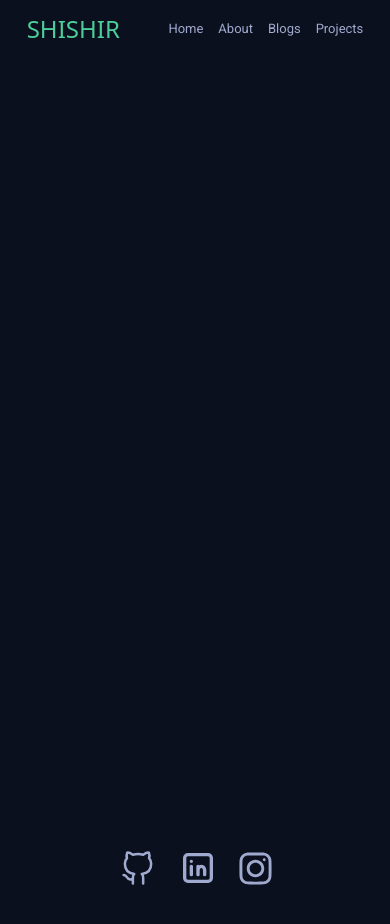
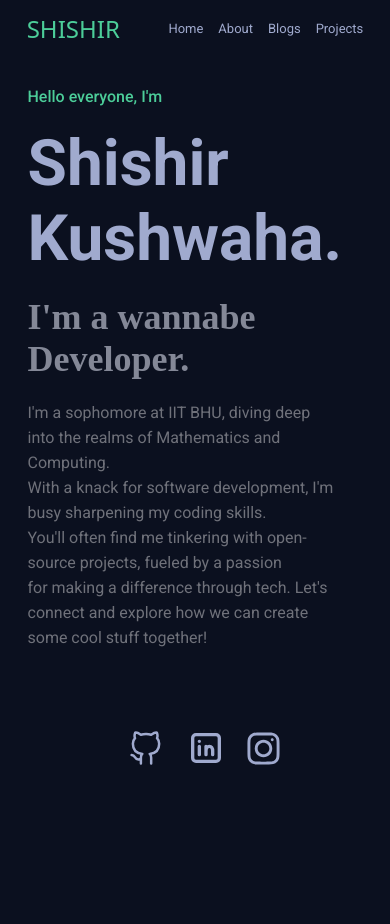
Before and after one commit to shishir-11/portfolio, a React (Vite) app: page / in a window 390 px wide. Shown: the top 924 px of the page. After the commit the page ends 844 px from the top, so only its background shows below. Built offline with nearby package versions, Linux system fonts and the light colour scheme; the HTML template or start-up script is replaced by a standard one; a web font is replaced by a local one.

Commit message:
Added Description

```diff
--- a/src/pages/HomePage.css
+++ b/src/pages/HomePage.css
@@ -1,10 +1,19 @@
 .home-page{
-    padding-top: 10%;
     display: flex;
-    height: 70svh;
+    position: absolute;
+    overflow-y: hidden;
+    width: 100%;
+    overflow-x: hidden;
+    /* height: 100%; */
+    padding-bottom: 5%;
+    /* margin-bottom: 5%; */
 }
 
 .contact-section{
+    position: relative;
+    /* height: 80svh; */
+    /* height: 80%; */
+    height: 80svh;
     display: flex;
     flex-direction: column;
     justify-content: end;
@@ -12,31 +21,109 @@
     gap: 20px;
     padding-left: 5%;
     padding-right: 5%;
-    padding-bottom: 5%;
-    /* img{
-        width: 40px;
-    } */
+
+    hr{
+        height: 20%;
+        color: #4CCD99;
+    }
+}
+
+.info-section{
+    width: 100%;
+    /* margin-top: 5%; */
+    /* position: relative; */
+    padding-left: 5%;
+    display: flex;
+    flex-direction: column;
+    justify-content: center;
+    gap: 20px;
+
+    .line-one{
+        color: #4CCD99;
+    }
+
+    .name{
+        font-size: 3rem;
+        color: #a0aace;
+
+    }
+
+    .subtitle{
+        font-size: 2.5rem;
+        color: #848897;
+    }
+
+
+    div p{
+        margin: 0;
+    }
+
+    div h1{
+        margin: 0;
+    }
+
+    div h2{
+        margin: 0;
+    }
+
+    .description{
+        font-size: 1rem;
+        color: #6f717a;
+        line-height: 25px;
+    }
 }
 
 @media (max-width:1000px){
 
-    .contact-section{
-        padding-bottom: 30px;
-        /* img{
-            width: 35px;
-        } */
+    .info-section{
+        margin-top: 5%;
+        .description{
+            width: 90%;
+        }
     }
 }
 
 @media (max-width: 600px){
     .home-page{
         flex-direction: column-reverse;
-        height: 100svh;
+        /* height: 100svh; */
     }
     .contact-section{
+        height: fit-content;
+        margin-top: 20%;
         flex-direction: row;
-        padding-bottom: 10%;
+        /* padding-bottom: 10%; */
         align-items: center;
         justify-content: center;
+        hr{
+            display: none;
+        }
     }
+
+    .info-section{
+        margin-top: 10%;
+        .name{
+            font-size: 2rem;
+        }
+        .subtitle{
+            font-size: 1.5rem;
+        }
+        .description{
+            font-size: 1rem;
+            width: 80%;
+        }
+    }
+
 }
+
+/* @media(max-height:800px){
+    .info-section{
+        margin-top: 40%;
+    }
+} */
+
+/* @media(max-height:600px){
+    .info-section{
+        top:30%;
+    }
+} */
--- a/src/pages/HomePage.jsx
+++ b/src/pages/HomePage.jsx
@@ -8,13 +8,18 @@ const HomePage = () => {
     return (
         <div className='home-page'>
                <div className='contact-section'>
+                   <hr/>
+
                     <a href='https://github.com/shishir-11'><img src={github} width={'40px'}/></a>
                     <a href='https://www.linkedin.com/in/shishir-kushwaha-450437258/'><img src={linkedin} width='40px'/></a>
                     <a href='https:/www.instagram.com/shishir_.05'><img src={instagram} width={'35px'}/></a>
                </div>
 
                <div className='info-section'>
-
+                    <div className='line-one roboto-medium'><p>Hello everyone, I'm</p></div>
+                    <div className='name roboto-black'><h1>Shishir Kushwaha.</h1></div>
+                    <div className='subtitle'><h2>I'm a wannabe Developer.</h2></div>
+                    <div className='description roboto-regular'><p>I'm a sophomore at IIT BHU, diving deep into the realms of Mathematics and Computing.<br/> With a knack for software development, I'm busy sharpening my coding skills.<br/> You'll often find me tinkering with open-source projects, fueled by a passion<br/>for making a difference through tech. Let's connect and explore how we can create<br/> some cool stuff together!</p></div>
                </div>
 
                <div className='image-section'>
```
